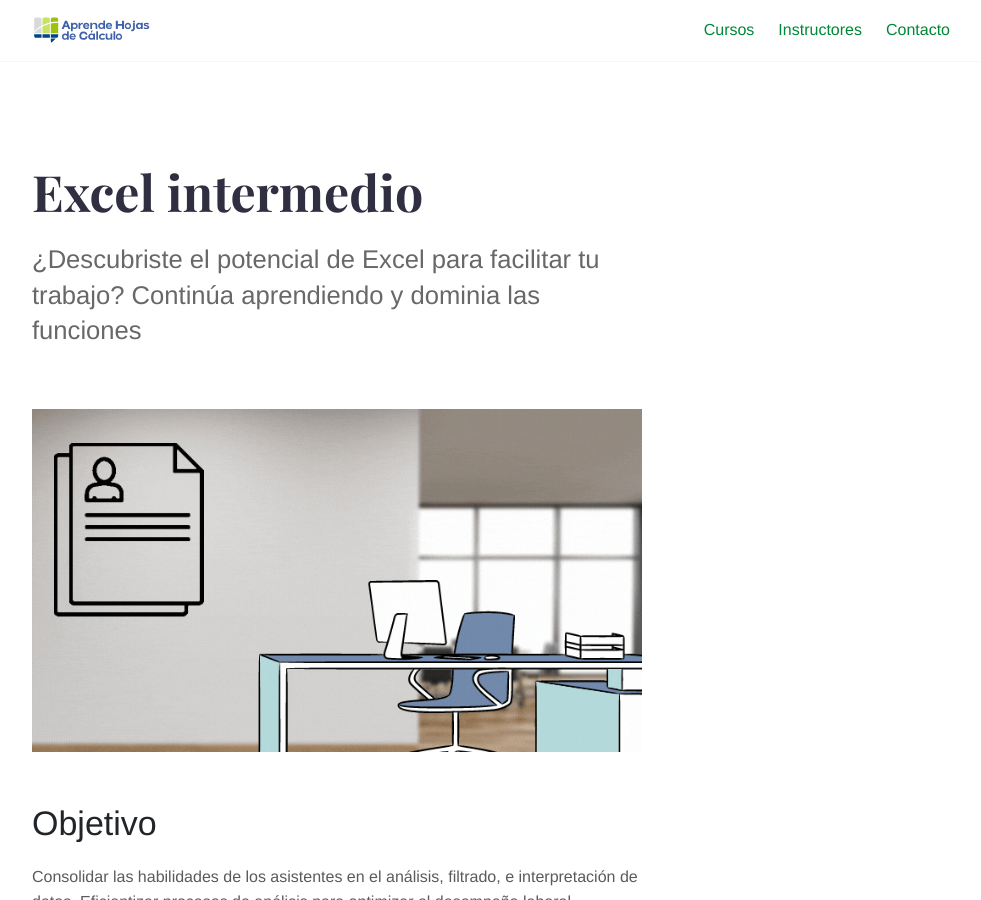
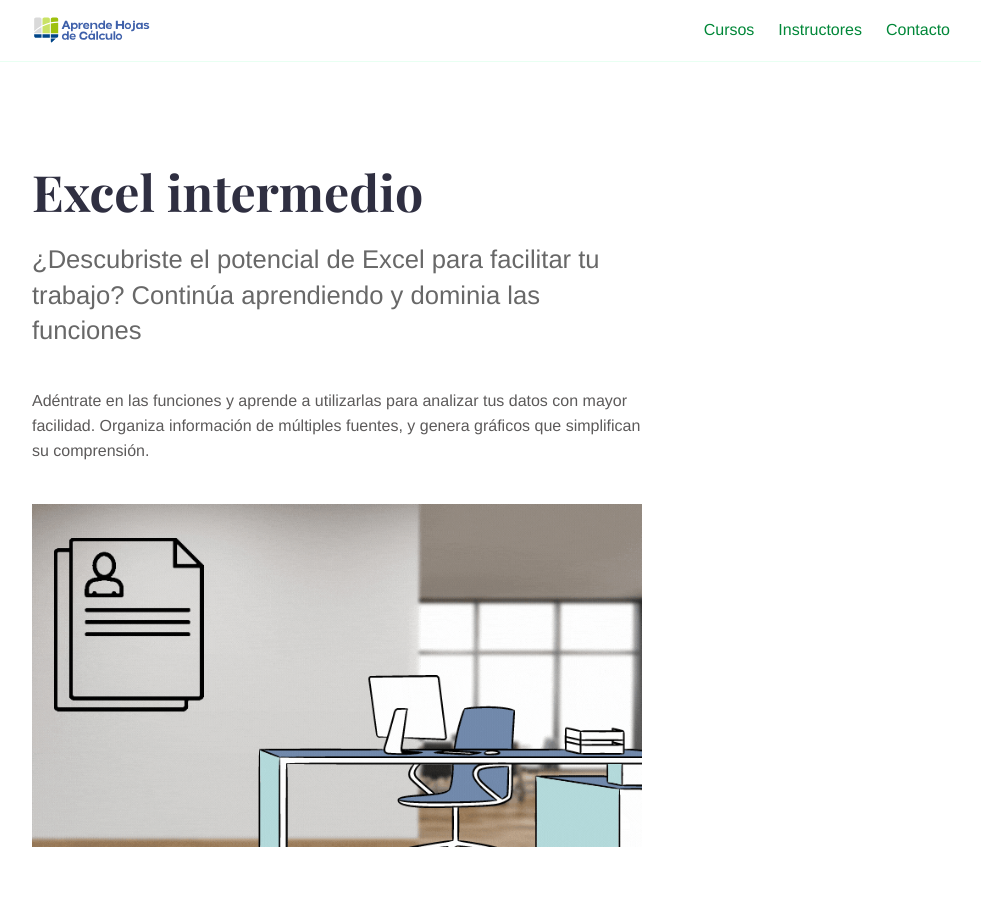
Before and after one commit to camachevaz/Calc, a Jekyll site: the page built from _services/excel-intermedio.md, in a window 1280 px wide and 900 px high. Shown: the whole window, without its empty margins (143-1124 px from the left). Built offline with Jekyll 4.4.1, drawn with Linux system fonts in a browser that asks for light colours.

Commit message:
Update excel-intermedio.md

```diff
--- a/_services/excel-intermedio.md
+++ b/_services/excel-intermedio.md
@@ -8,7 +8,7 @@
 publicado: true
 ---
 
-
+Adéntrate en las funciones y aprende a utilizarlas para analizar tus datos con mayor facilidad. Organiza información de múltiples fuentes, y genera gráficos que simplifican su comprensión.
 
 ![Portada de Excel intermedio](/images/cursos/excel-intermedio.gif)
 
```
